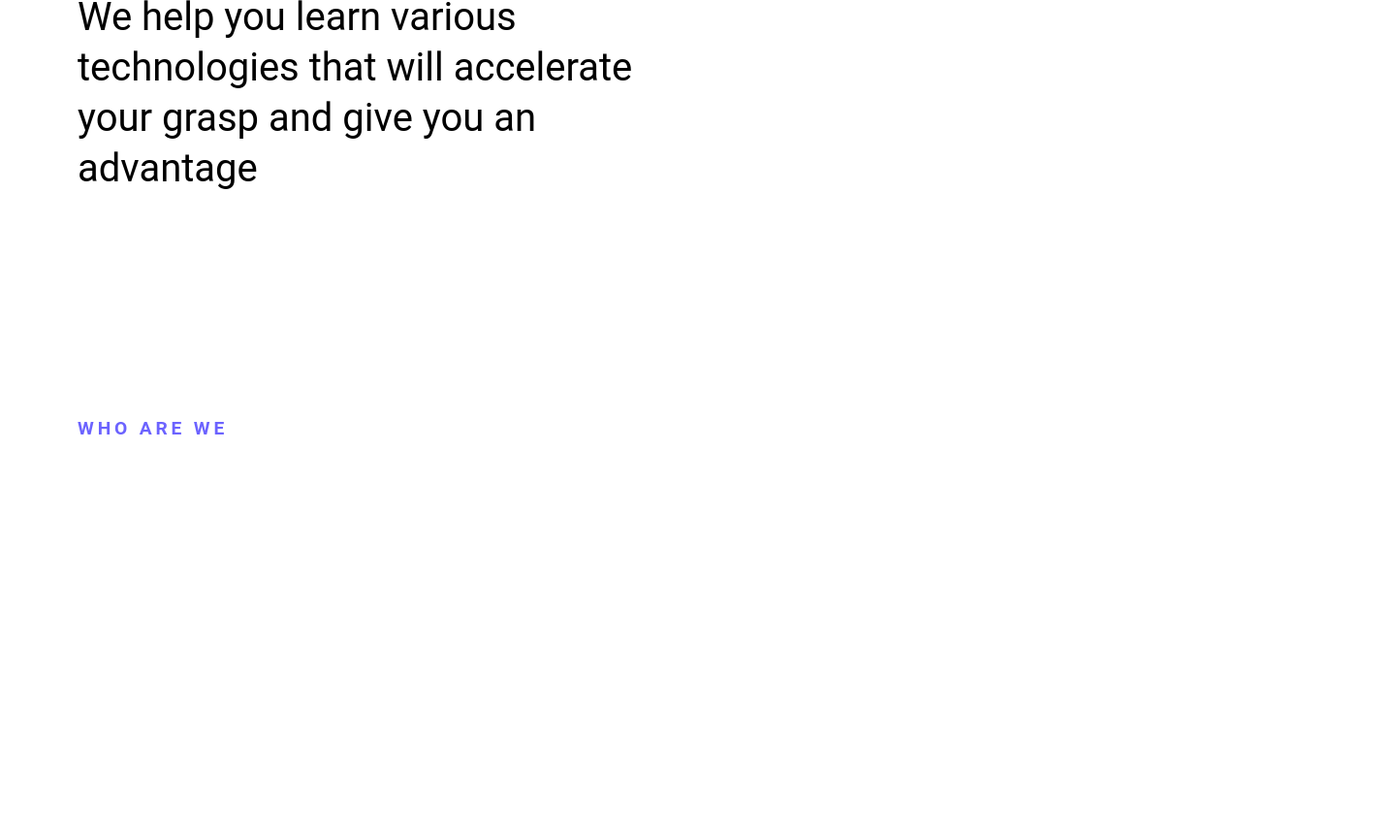
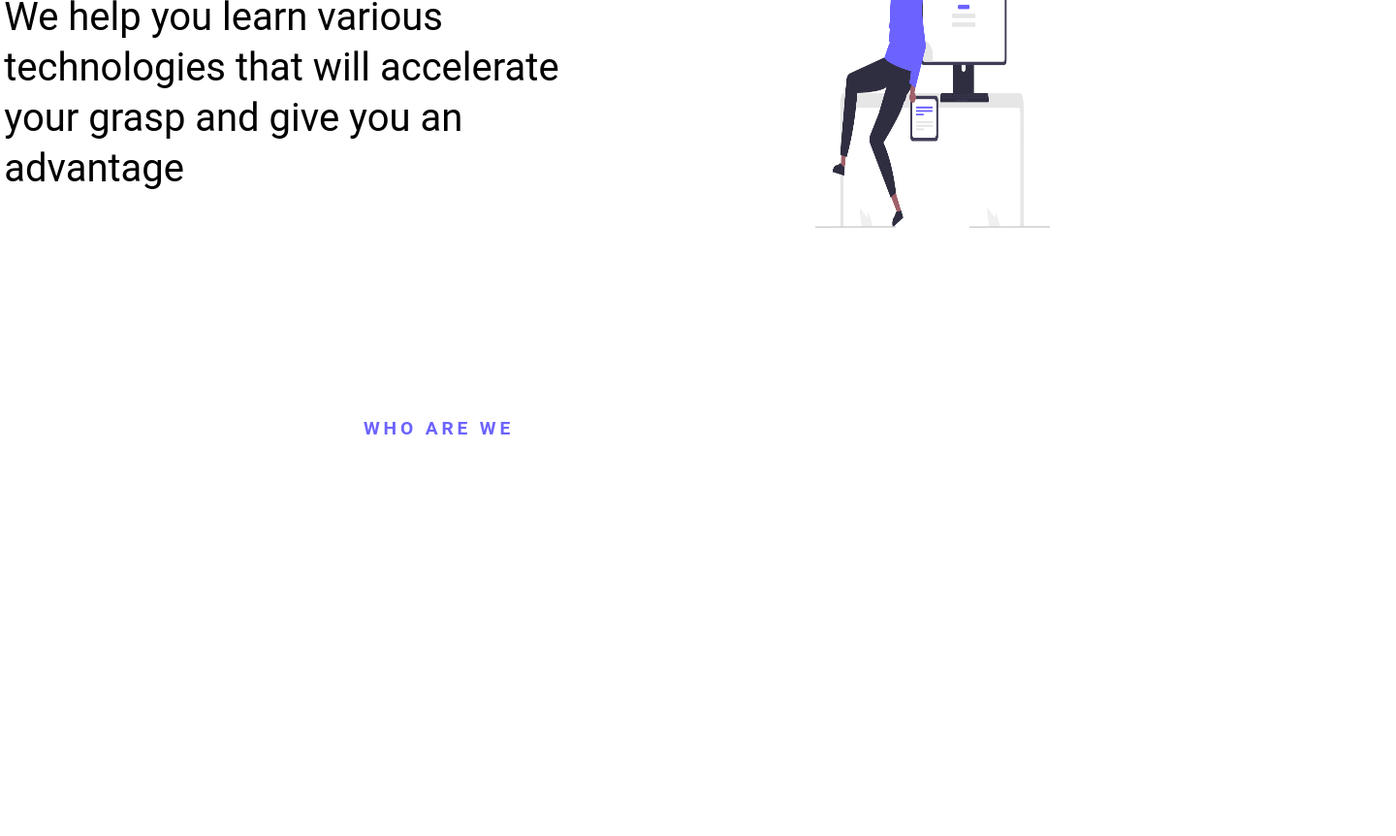
Before and after one commit to Google-Developer-Student-Club-TUK/GDSC-Website, a plain HTML site: page index.html in a window 1280 px wide. Shown: the part 386-1248 px from the top of the page at 97% size, 1440 px wide, since content can reach past the window. Drawn offline with Linux system fonts and the light colour scheme.

Commit message:
Partly fixed overflow issue on container's x overflow

```diff
--- a/index.html
+++ b/index.html
@@ -35,10 +35,10 @@
                 </div>
 
             </div>
-            <!-- <div class="hero">
+            <div class="hero">
                  <img src="photos/undraw_On_the_office_re_cxds.png" alt="image of sotware developer" class="hero-image">
 
-            </div> -->
+            </div>
 
         </div>
     </header>
--- a/style.css
+++ b/style.css
@@ -35,7 +35,7 @@ nav {
   height: 100vh;
   display: flex;
   flex-direction: row;
-  padding: 0 5em 3em;
+  justify-content:space-evenly;
 
 }
 .desc {
@@ -60,10 +60,12 @@ nav {
 .hero {
     display:flex;
     justify-content: center;
-    width: 50%;
+    width: 49%;
 }
 .hero > img {
-    max-width: 50%;
+    width: 50%;
+    height: 50%;
+    margin: auto;
 }
 #about{
     margin-top: 1em;
```
